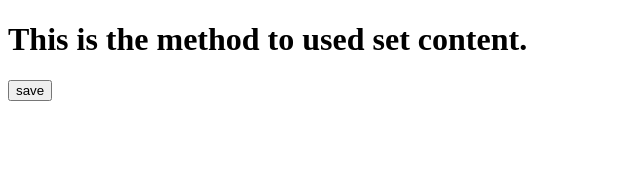
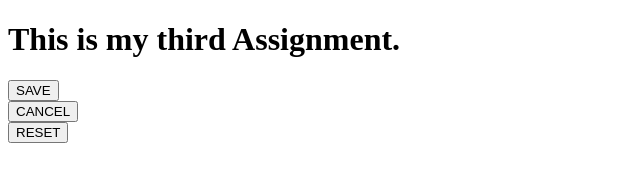
Before and after one commit to SaugatSubedi/-React-Boilerplate-with-JSX-and-Components8, a React app: page / in a window 1280 px wide. Shown: the whole page, without its empty margins (0-640 px from the left). Built offline with nearby package versions, Linux system fonts and the light colour scheme.

Commit message:
Readme created.

```diff
--- a/public/index.html
+++ b/public/index.html
@@ -8,10 +8,11 @@
 </head>
 <body>
     <div id = "heading"></div>
-    <div id = "btnSave"></div>
+    <div id = "save"></div>
 
-    <div id = "btnbutton"></div>
-    <div id = "bntReset"></div>
+    <div id = "cancel"></div>
+
+    <div id = "reset"></div>
 
 
 </body>
--- a/src/index.js
+++ b/src/index.js
@@ -1,12 +1,12 @@
 import React from 'react';
 import ReactDOM from 'react-dom';
-const word = 'set';
-const element = <h1>This is the method to used {word} content.</h1>
+const word = 'third Assignment';
+const element = <h1>This is my  {word}.</h1>
 
 ReactDOM.render(element, document.getElementById('heading'));
 function Button(properties){
     return <button type="submit">{properties.label} </button>
 }
-ReactDOM.render(<Button label="save"/>, document.getElementById('btnSave'));
-ReactDOM.render(<Button label="Delete"/>, document.getElementById('btnDelete'));
-ReactDOM.render(<Button label="Reset"/>, document.getElementById('btnReset'));
+ReactDOM.render(<Button label="SAVE"/>, document.getElementById('save'));
+ReactDOM.render(<Button label="CANCEL"/>, document.getElementById('cancel'));
+ReactDOM.render(<Button label="RESET"/>, document.getElementById('reset'));
```
Also changed, not shown: .babelrc, README.md, 1 other file.
